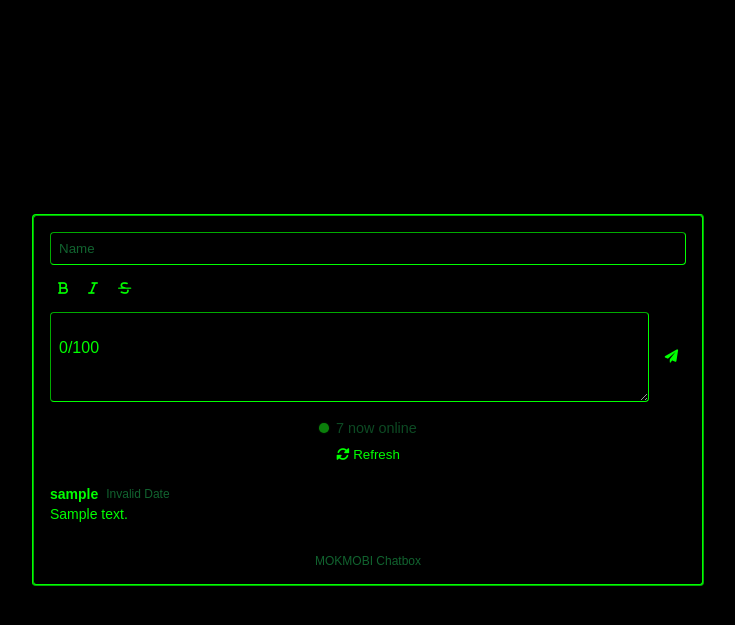
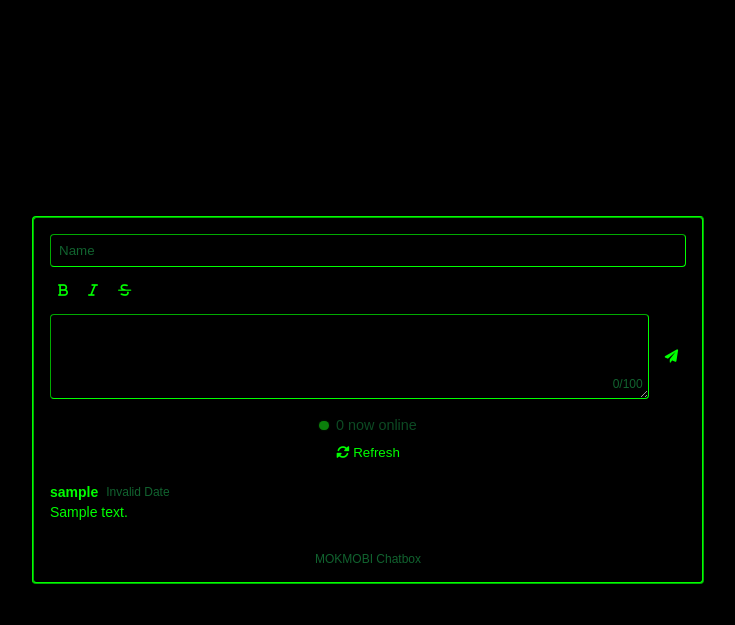
Before and after one commit to DetroitGuru/chatbox, a Flask app: page / in a window 1280 px wide. Shown: the top 625 px of the page, without its empty margins (272-1007 px from the left). Run offline with Flask 3, Linux system fonts and the light colour scheme; tables that the repository leaves empty hold one stand-in row (values such as "Sample post"); some web fonts are replaced.

Commit message:
Update chatbox.html

```diff
--- a/templates/chatbox.html
+++ b/templates/chatbox.html
@@ -89,6 +89,7 @@
             flex: 1;
             min-height: 60px;
             padding: 0.5rem;
+            padding-right: 40px;
             background: #000;
             border: 1px inset #0f0;
             color: #0f0;
@@ -98,15 +99,36 @@
             word-wrap: break-word;
             max-width: 100%;
             overflow-x: auto;
+            overflow-x: hidden;
+            line-height: 1.4;
+            vertical-align: top;
         }
 
-        .char-count {
+        .message-input:empty:before {
+            content: " ";
+            visibility: hidden;
+        }
+
+        .message-input::after {
+            content: '';
+            position: absolute;
+            bottom: 0;
+            left: 0;
+            right: 0;
+            height: 20px;
+            background: rgba(0, 0, 0, 0.5);
+            z-index: -1;
+        }
+
+        #charCountDisplay {
             position: absolute;
             bottom: 5px;
-            left: 10px;
+            right: 5px;
             font-size: 12px;
             color: rgba(34, 197, 94, 0.5);
             pointer-events: none;
+            z-index: 1;
+            user-select: none;
         }
 
     /* Send button styling */
@@ -282,7 +304,7 @@
             </form>
         </div>
         <div class="visitor-count" style="opacity: 0.75;">
-            <span id="visitorcount">7</span>
+            <span id="visitorcount">0</span>
             <span id="now_online">now online</span>
         </div>
         <div class="chatbox-content">
```
